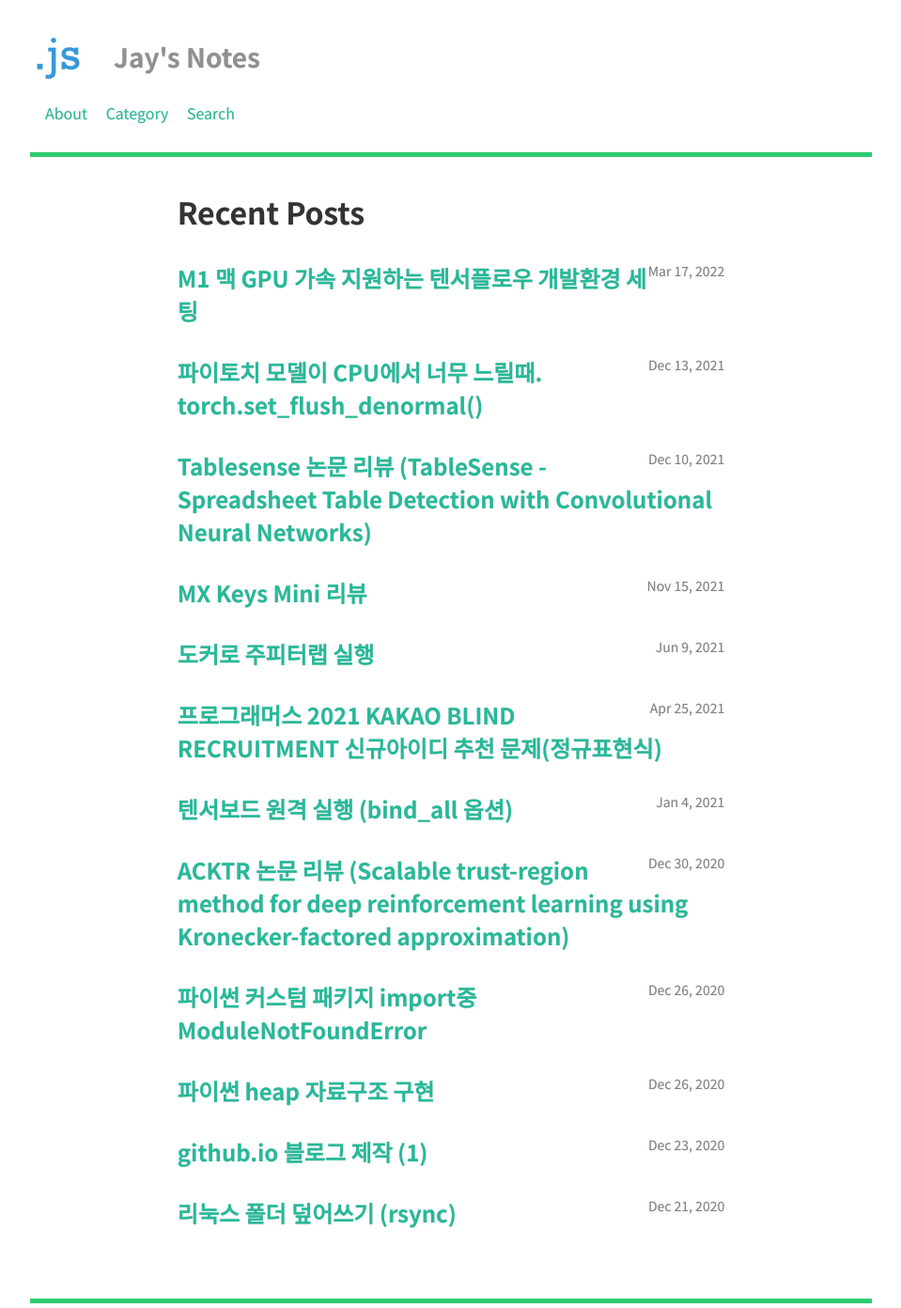
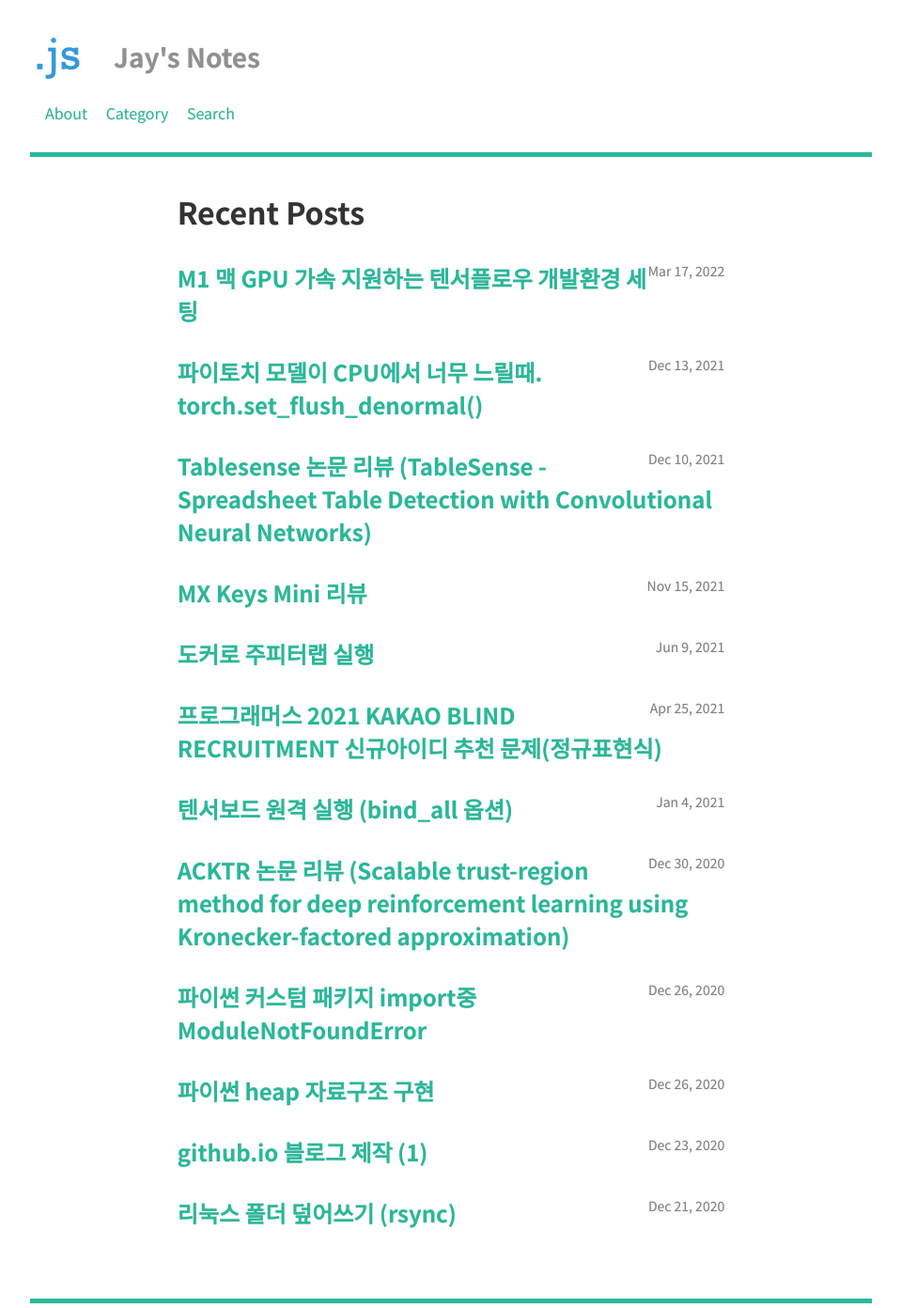
Before and after one commit to Clarit7/clarit7.github.io, a Jekyll site: the page built from index.html, in a window 1280 px wide. Shown: the whole page at 94% size, without its empty margins (160-1119 px from the left). Built offline with Jekyll 4.4.1, drawn with Linux system fonts in a browser that asks for light colours; some web fonts are replaced.

Commit message:
Update _layout.scss

```diff
--- a/_sass/_layout.scss
+++ b/_sass/_layout.scss
@@ -284,7 +284,6 @@ table {
     width: 100%;
     height: 5px;
     display: inline-block;
-    background-color: #2ecc71;
 }
 
  .more-posts tr {
```
